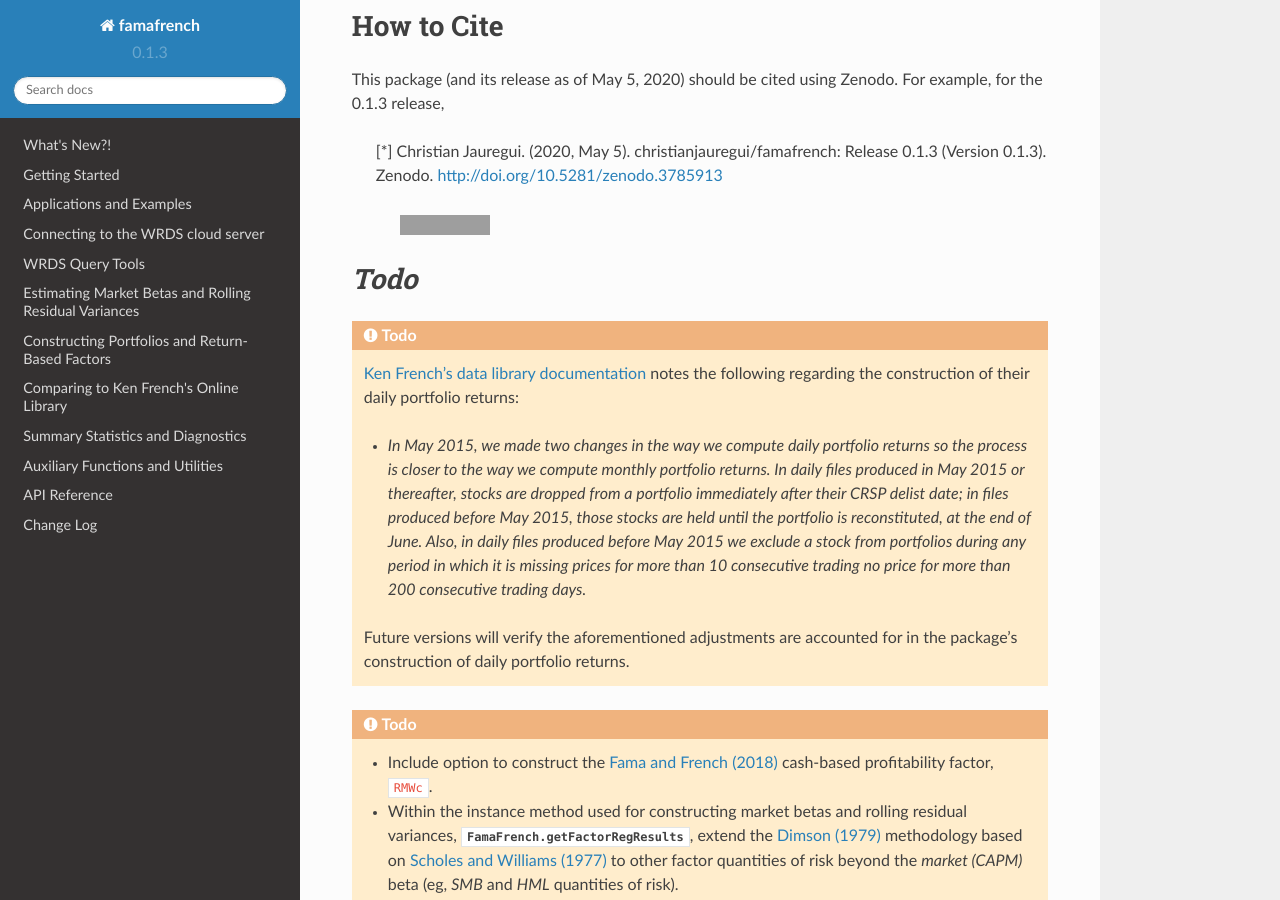
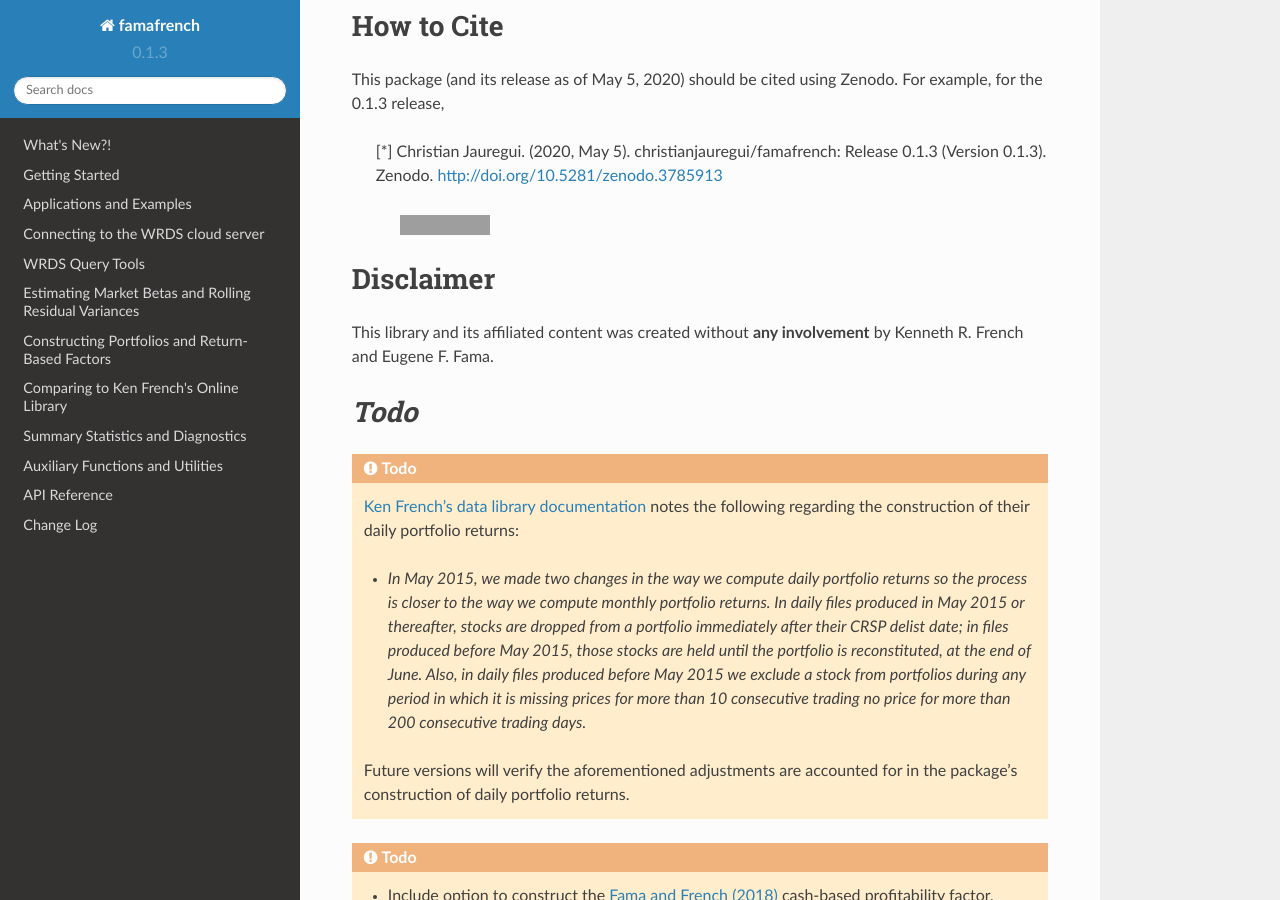
Before and after one commit to christianjauregui/famafrench, a Sphinx documentation site: the page built from docs/source/index.rst, in a window 1280 px wide and 900 px high, scrolled down 1380 px. Built offline with Sphinx 7.4.7 and the Read the Docs theme 2.0.0, drawn with Linux system fonts in a browser that asks for light colours; grey boxes are pictures that could not be loaded.

Commit message:
Update index.rst

```diff
--- a/docs/source/index.rst
+++ b/docs/source/index.rst
@@ -85,6 +85,14 @@ This package (and its release as of May 5, 2020) should be cited using Zenodo. F
        .. image:: https://zenodo.org/badge/DOI/10.5281/zenodo.3785913.svg
          :target: https://doi.org/10.5281/zenodo.3785913
 
+
+
+************
+Disclaimer
+************
+This library and its affiliated content was created without **any involvement** by Kenneth R. French and Eugene F. Fama.
+
+
 *******************
 `Todo`
 *******************
```
